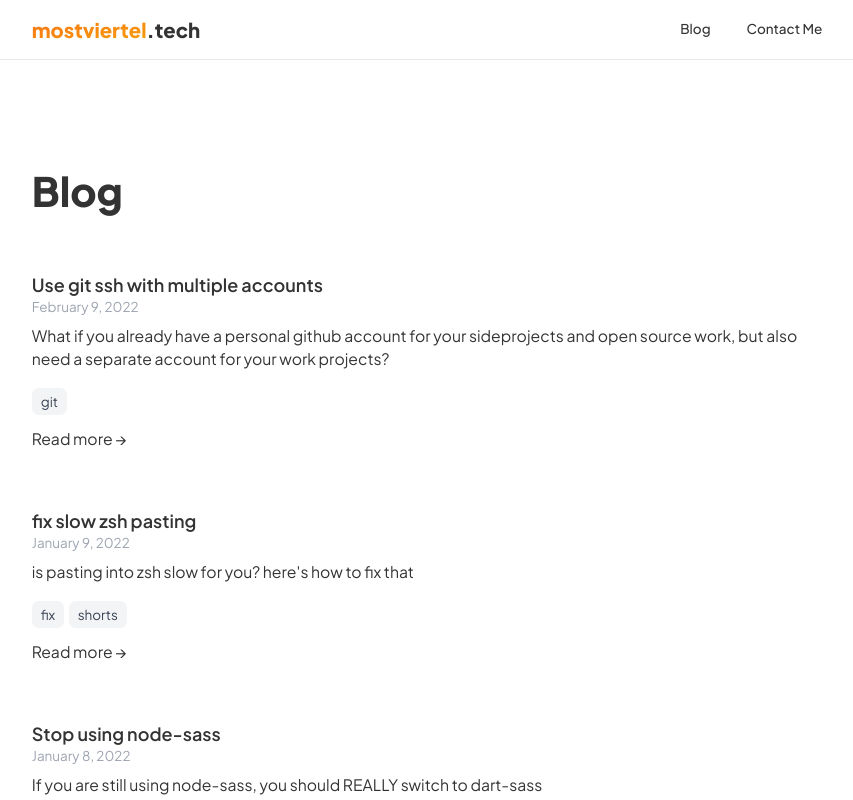
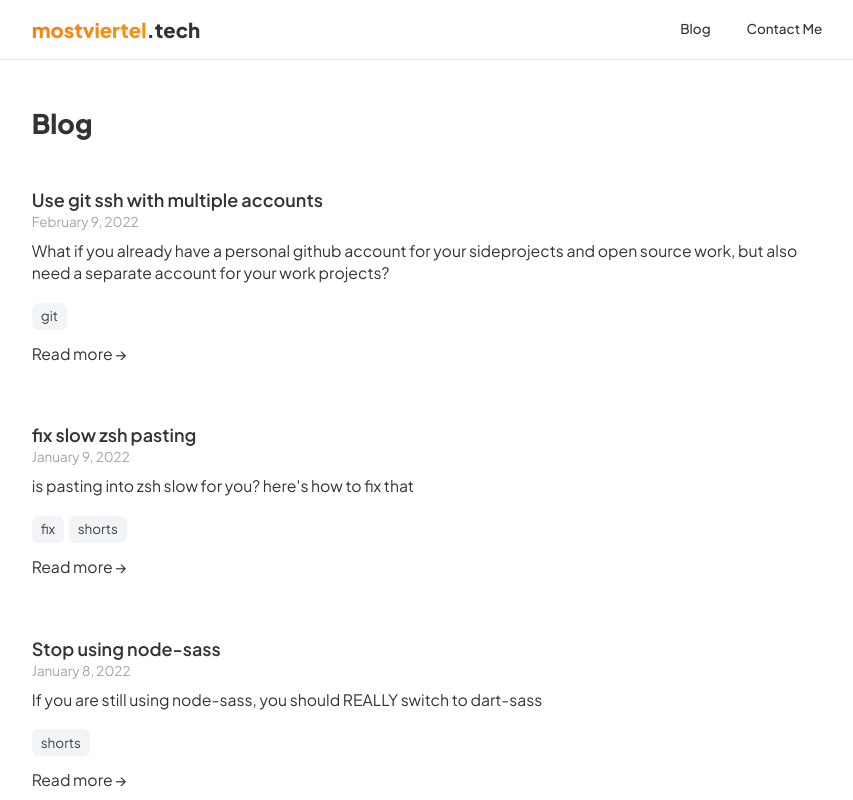
Before and after one commit to kitsunekyo/mostviertel.tech, a Next.js app: page /blog in a window 1280 px wide. Shown: the top 800 px of the page, without its empty margins (213-1066 px from the left). Built offline with nearby package versions, Linux system fonts and the light colour scheme.

Commit message:
decrease blog headline

```diff
--- a/src/pages/blog/index.js
+++ b/src/pages/blog/index.js
@@ -22,7 +22,7 @@ export default function Blog({ totalPosts, posts }) {
     <Layout>
       <div className="p-6 pb-48">
         <div className="contained">
-          <h1>Blog</h1>
+          <h1 className="text-2xl mt-4">Blog</h1>
           <PostList posts={pagePosts} />
           <Pagination pages={pages} />
         </div>
```
